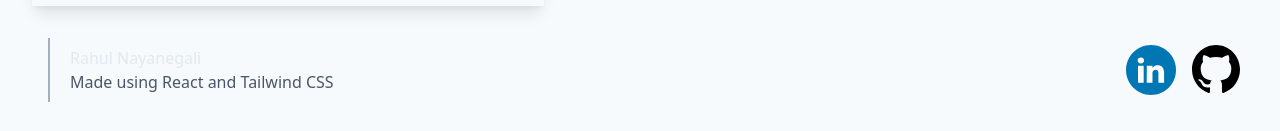
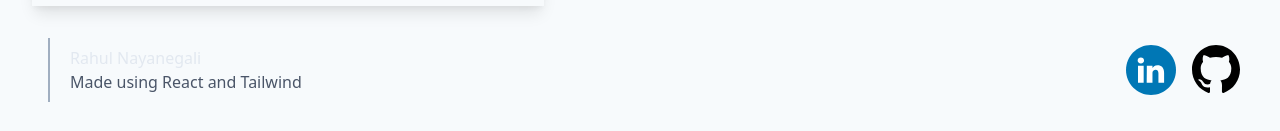
Before and after one commit to rahulnayanegali/rahulnayanegali-portfolio, a React (Create React App) app: page / in a window 1280 px wide. Shown: the part 1781-1912 px from the top of the page. Built offline with nearby package versions, Linux system fonts and the light colour scheme.

Commit message:
Modified footer.

```diff
--- a/src/contact/Contact.jsx
+++ b/src/contact/Contact.jsx
@@ -13,7 +13,7 @@ export default function contact() {
           Rahul Nayanegali
         </a>
         <a href="/" className="text-gray-700 ml-1 hover:no-underline">
-          Made  using React and Tailwind CSS
+          Made  using React and Tailwind
         </a>
       </p>
       <span className="inline-flex sm:ml-auto sm:mt-0 mt-4 justify-center
```
